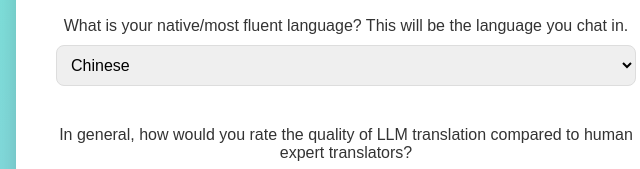
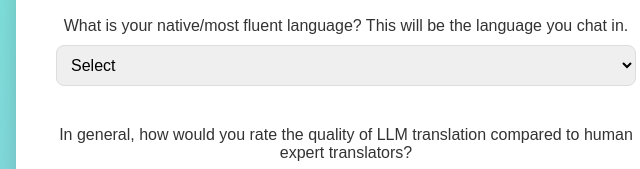
Before and after one commit to anshika-agarwal/llm-translation, a plain HTML site: page templates/index.html in a window 1280 px wide. Shown: the part 151-320 px from the top of the page, 294-934 px from the left. Drawn offline with Linux system fonts and the light colour scheme.

Commit message:
blank select default for language

```diff
--- a/templates/index.html
+++ b/templates/index.html
@@ -167,6 +167,7 @@
         <div id="language-selection">
             <label for="language">What is your native/most fluent language? This will be the language you chat in.</label>
             <select id="language">
+                <option value="" disabled selected>Select</option>
                 <option value="chinese">Chinese</option>
                 <option value="dutch">Dutch</option>
                 <option value="english">English</option>
```
